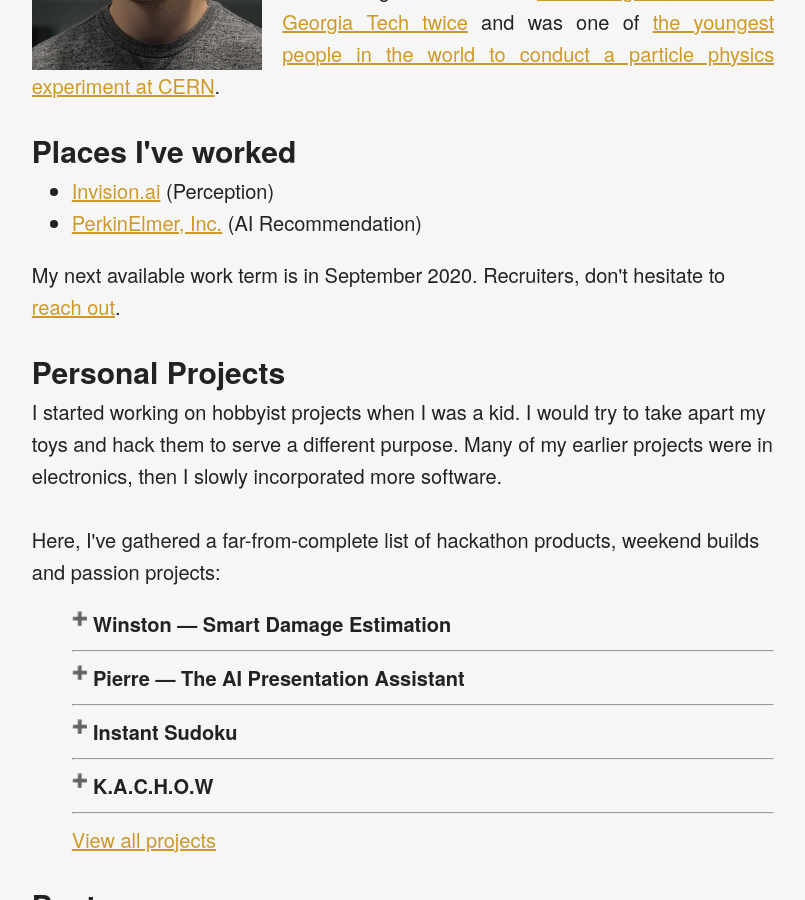
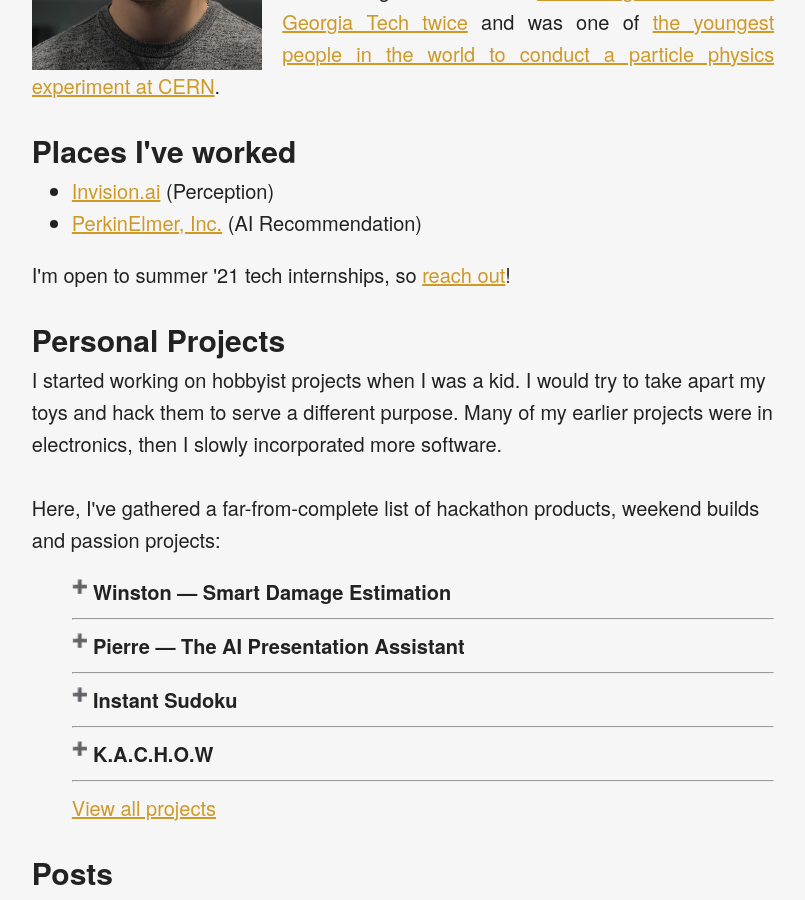
Before and after one commit to andrewmourcos/andrewmourcos.github.io, a Jekyll site: the page built from index.html, in a window 1280 px wide and 900 px high, scrolled down 376 px. Shown: the whole window, without its empty margins (237-1042 px from the left). Built offline with Jekyll 4.4.1, drawn with Linux system fonts in a browser that asks for light colours; nearby versions of some CDN libraries.

Commit message:
updated internship availability

```diff
--- a/index.html
+++ b/index.html
@@ -72,10 +72,11 @@ layout: main
     <section id="internships">
       <h2>Places I've worked</h2>
       <ul>
+        <!-- <li> <a href="https://www.forcen.tech">Forcen, Inc.</a> (Robotics Firmware + Electronics R&D)</li> -->
         <li> <a href="https://invision.ai/">Invision.ai</a> (Perception) </li>
         <li> <a href="https://www.perkinelmer.com/">PerkinElmer, Inc.</a> (AI Recommendation) </li>
       </ul>
-      <p>My next available work term is in September 2020. Recruiters, don't hesitate to <a href="#contact">reach out</a>.</p>
+      <p>I'm open to summer '21 tech internships, so <a href="#contact">reach out</a>!</p>
     </section>
 
     <section id="projects">
```
